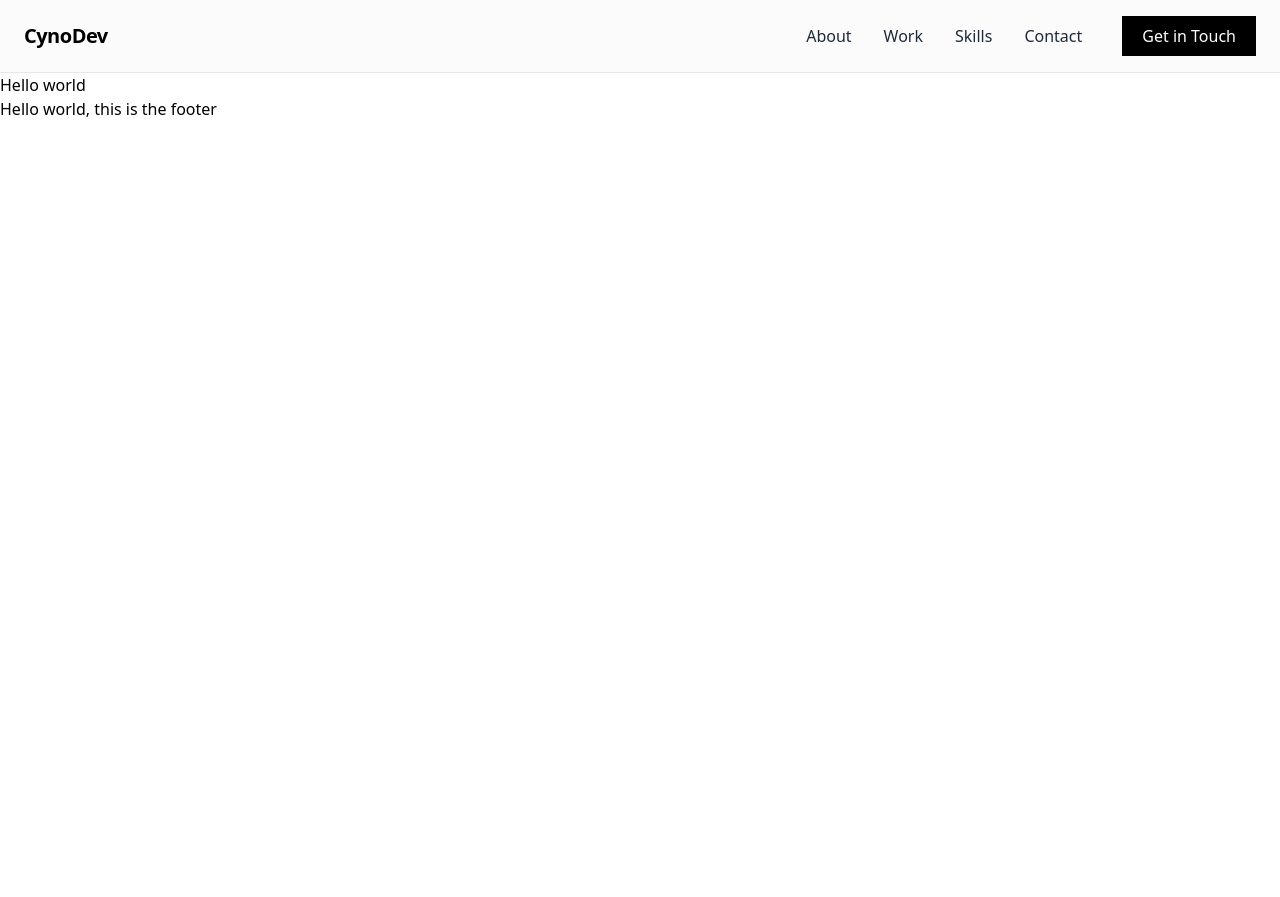
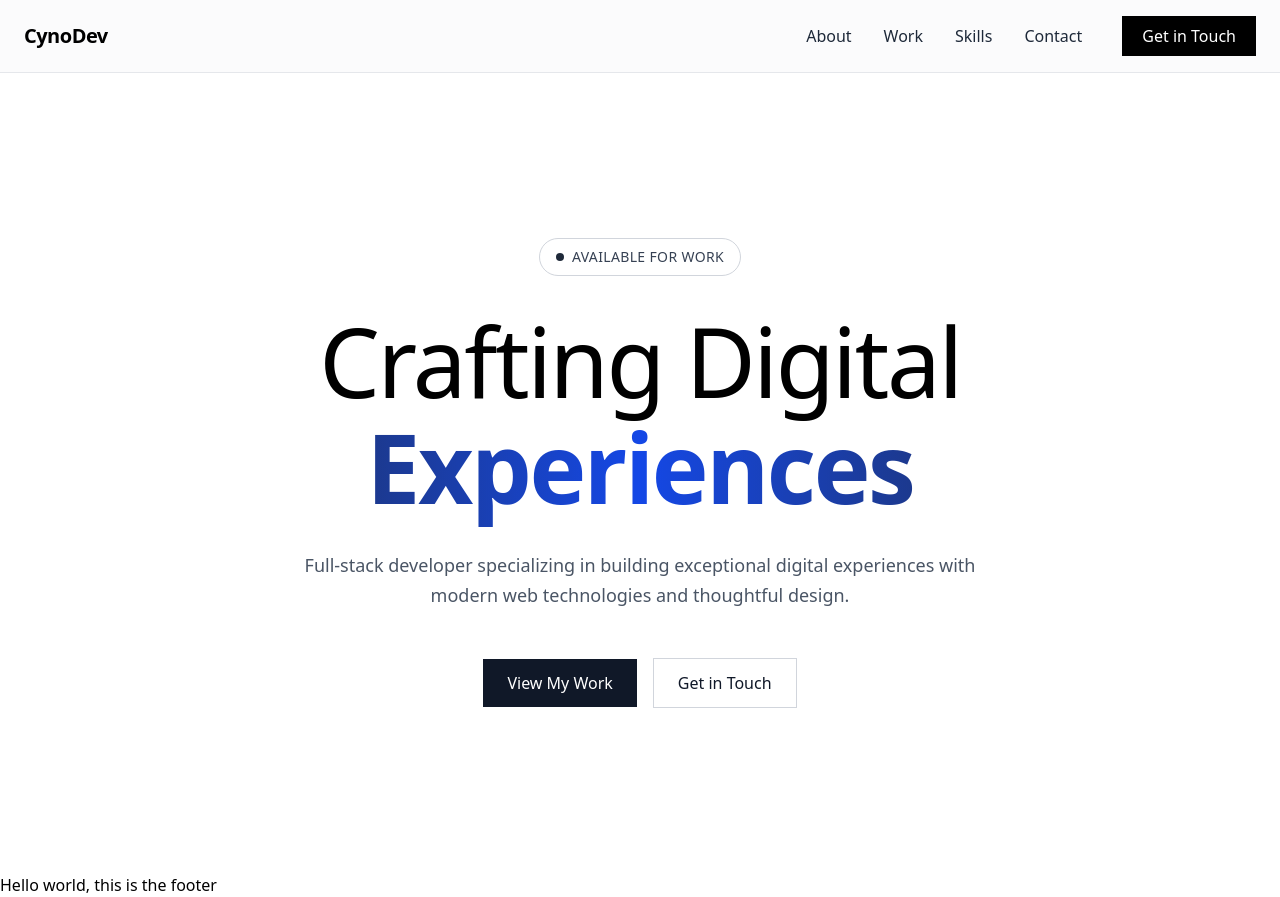
Before and after one commit to Roqeeb-dev/personal-portfolio, a Next.js app: page / in a window 1280 px wide. Before the commit the page ends 800 px from the top, so only its background shows below. Built offline with nearby package versions, Linux system fonts and the light colour scheme.

Commit message:
completed the desktop view of the navbar and hero section

```diff
--- a/app/page.tsx
+++ b/app/page.tsx
@@ -1,7 +1,9 @@
+import Hero from "@/components/Hero";
+
 export default function Home() {
   return (
     <>
-      <h1>Hello world</h1>
+      <Hero />
     </>
   );
 }
--- /dev/null
+++ b/components/Button.tsx
@@ -0,0 +1,20 @@
+interface ButtonProps {
+  text: string;
+  variant: "primary" | "secondary";
+  icon?: React.ElementType;
+}
+
+export default function Button({ text, variant, icon: Icon }: ButtonProps) {
+  const primaryStyles = "bg-gray-900 text-white hover:bg-gray-800";
+  const secondaryStyles =
+    "bg-white border border-gray-300 text-gray-900 hover:bg-gray-50";
+
+  return (
+    <button
+      className={`${variant === "primary" ? primaryStyles : secondaryStyles} px-6 py-3 font-medium text-base hover:scale-105 transition-all duration-200`}
+    >
+      <span>{text}</span>
+      {Icon && <Icon className="w-4 h-4" />}
+    </button>
+  );
+}
--- /dev/null
+++ b/components/Hero.tsx
@@ -0,0 +1,26 @@
+import Pill from "./Pill";
+import Button from "./Button";
+
+export default function Hero() {
+  return (
+    <main className="bg-white">
+      <section className="min-h-screen max-w-5xl mx-auto flex flex-col items-center justify-center space-y-8 px-6">
+        <Pill />
+        <h1 className="text-[clamp(3.5rem,8vw,6rem)] leading-[1.1] text-center tracking-tight font-light">
+          Crafting Digital <br />
+          <span className="bg-gradient-to-r from-blue-900 via-blue-700 to-blue-900 bg-clip-text text-transparent font-semibold">
+            Experiences
+          </span>
+        </h1>
+        <p className="max-w-2xl text-lg text-gray-600 text-center leading-relaxed">
+          Full-stack developer specializing in building exceptional digital
+          experiences with modern web technologies and thoughtful design.
+        </p>
+        <div className="flex items-center gap-4 pt-4">
+          <Button text="View My Work" variant="primary" />
+          <Button text="Get in Touch" variant="secondary" />
+        </div>
+      </section>
+    </main>
+  );
+}
--- /dev/null
+++ b/components/Pill.tsx
@@ -0,0 +1,8 @@
+export default function Pill() {
+  return (
+    <div className="inline-flex items-center gap-2 px-4 py-2 rounded-full border border-gray-300 bg-white text-sm font-medium text-gray-700 uppercase tracking-wide">
+      <span className="w-2 h-2 rounded-full bg-gray-800"></span>
+      <p>Available for Work</p>
+    </div>
+  );
+}
```
